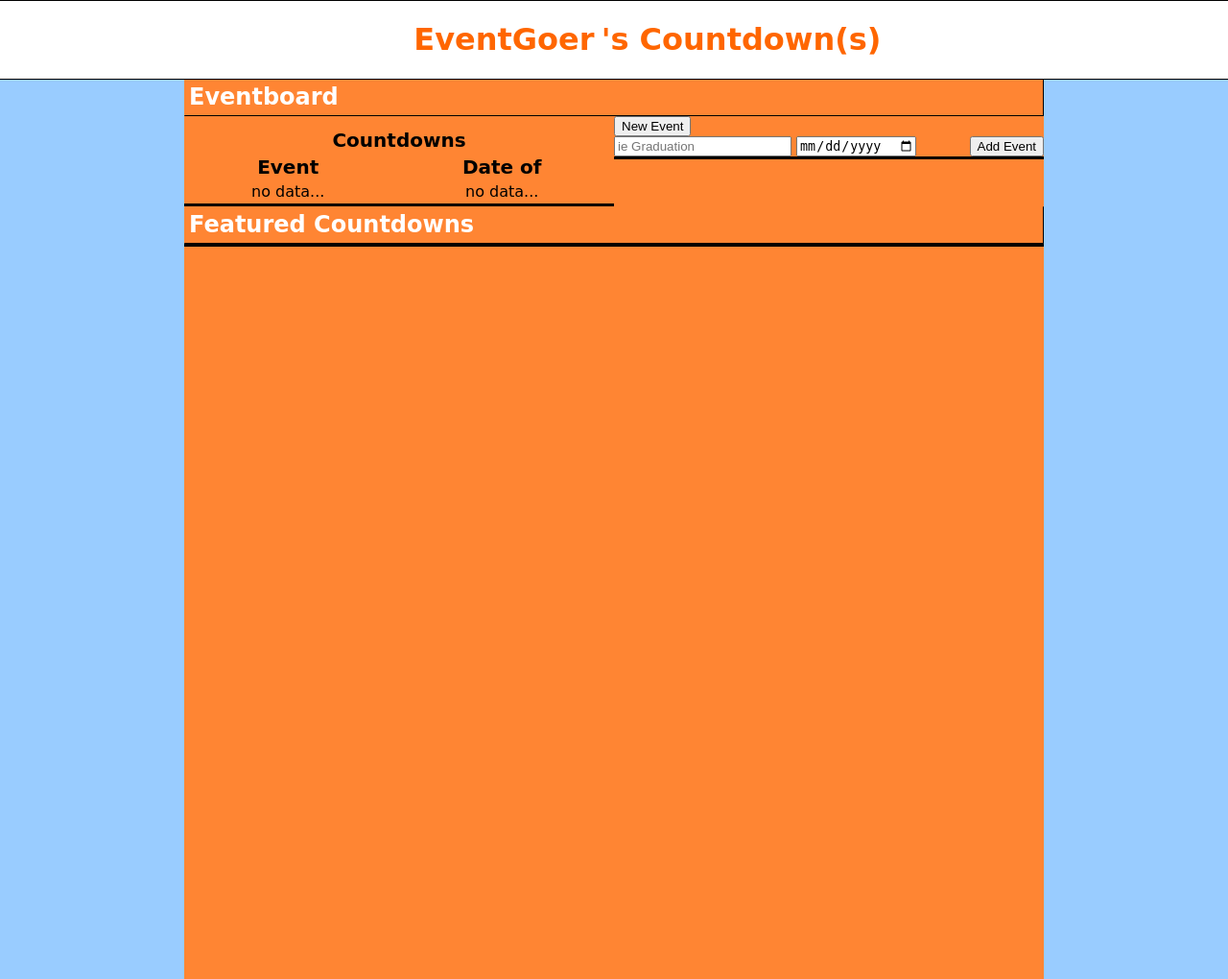
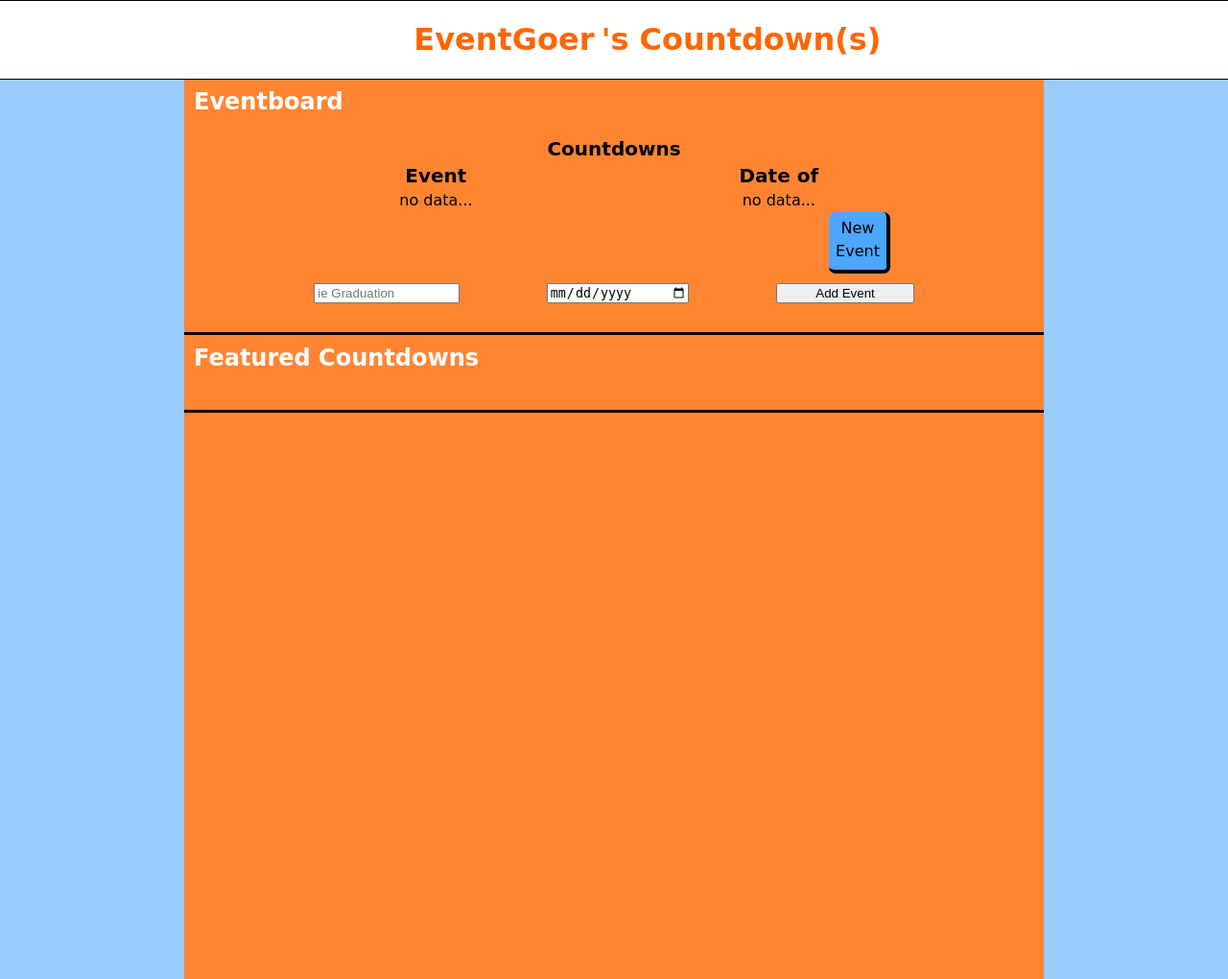
Before and after one commit to devMal1/Countdown-Webapp, a PHP site: page / in a window 1280 px wide. Shown: the whole page at 96% size. Run offline with PHP 8.4, Linux system fonts and the light colour scheme.

Commit message:
Rearranged some elements in the event form.. added a dashboard div to contain the different sections of the container. Added more styles, looks better now. Need to do something with the titles and add in a few animations. Then get to the js.

```diff
--- a/index.html
+++ b/index.html
@@ -24,8 +24,10 @@
 	</div>
 
 	<div id="container">
+		<div class="dashboard">
 			<h2>Eventboard</h2>
 			<div id="eventboard">
+
 				<table>
 					<thead>
 						<tr><th colspan="2">Countdowns</th></tr>
@@ -39,16 +41,18 @@
 						<tr><td>no data...</td><td>no data...</td></tr>
 					</tbody>
 				</table>
+				<div class="button">New Event</div>
 			</div>
 			<div id="event-form">
-			<button type="button" onclick="">New Event</button>
 				<form>
-				<input type="text" name="event_name" placeholder="ie Graduation" required />
-				<input type="date" name="event_date" placeholder="" required />
+					<input type="text" name="event_name" placeholder="ie Graduation" pattern="" required />
+					<input type="date" name="event_date" placeholder="" pattern="" min="" required />
 					<input id="button" type="submit" value="Add Event" />
 				</form>
 			</div>
+		</div>
 
+		<div class="dashboard">
 			<div id="featured-countdown">
 				<h2>Featured Countdowns</h2>
 				<div>
@@ -56,6 +60,7 @@
 				</div>
 			</div>
 		</div>
+	</div>
 
 </body>
 </html>
--- a/style.css
+++ b/style.css
@@ -60,11 +60,12 @@
 
   h2 {
     display: block;
-    border-right: 1px solid black;
+    /*border-right: 1px solid black;
     border-bottom: 1px solid black;
-    border-radius: 1px;
-    padding: 5px;
-    margin: 0px;
+    border-radius: 1px;*/
+    padding: 10px 10px;
+    margin-top: 0px;
+    margin-bottom: 10px;
     color: white;
   }
 
@@ -75,15 +76,20 @@
     /*background-color: red;*/
   }
 
+  .dashboard {
+    border-bottom: 3px solid black;
+    padding-bottom: 20px;
+  }
+
   #eventboard {
-    float: left;
-    width: 50%;
+    width: 100%
   }
 
   #eventboard table {
-    width: 100%;
+    width: 80%;
+    margin: auto;
     text-align: center;
-    margin-top: 10px;
+    cursor: default;
   }
 
   #eventboard table th {
@@ -91,24 +97,53 @@
   }
 
   #event-form {
-    width: 50%;
-    float: right;
+    width: 80%;
+    margin-left: 10%;
+    margin-top: 10px;
+    margin-bottom: 10px;
+  }
+
+  #event-form form {
+    display: flex;
+  }
+
+  #event-form input {
+    width: 20%;
+    margin: auto;
   }
 
   #event-form #button {
-    /*position: relative;
-    top: 50%;
-    right: 0%;*/
-    float: right;
+    cursor: pointer;
+  }
+
+  .button {
+    width: 50px;
+    height: 50px;
+    position: relative;
+    padding: 5px;
+    margin-left: 75%;
+    border-radius: 7px;
+    border-bottom: 4px solid black;
+    border-right: 4px solid black;
+    text-align: center;
+    line-height: 150%;
+    background-color: #4da6ff;
+    color: black; /*#d9d9d9;*/
+    cursor: pointer;
+  }
+
+  .button:hover /*.pressed*/ {
+    /*border-width: 2px;*/
+    box-shadow: 5px 5px 10px white;
+    text-shadow: 1px 1px 1px white;
+    border-color: white;
+    color: white;
+    left: 3px;
+    top: 3px;
   }
 
   #featured-countdown {
     clear: both;
   }
 
-  #event-form, #eventboard, #featured-countdown {
-    border-bottom: 3px solid black;
-    /*padding-top: 20px;*/
-  }
-
 }
```
Lines whose indentation alone changed are shown as unchanged.
